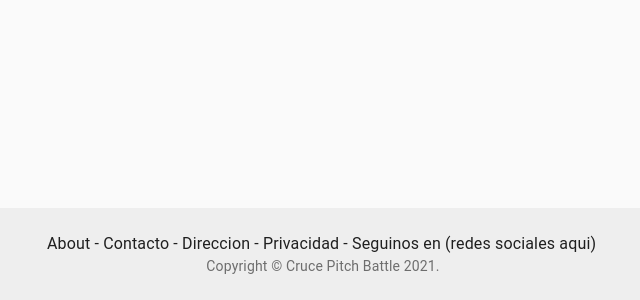
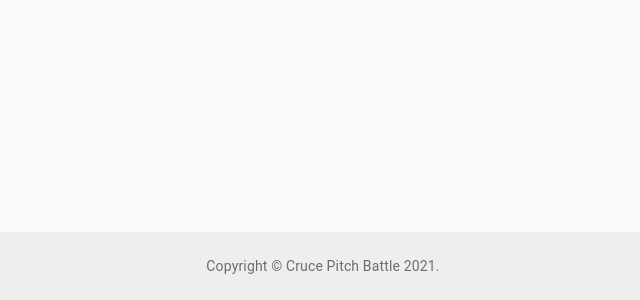
Before and after one commit to rinalditomas/CRUCE, a React (Create React App) app in the folder front/: page / in a window 1280 px wide. Shown: the part 981-1281 px from the top of the page, without its empty margins (317-957 px from the left). Built offline with nearby package versions, Linux system fonts and the light colour scheme.

Commit message:
presentacion1

```diff
--- a/front/src/components/App/Carousel.jsx
+++ b/front/src/components/Carousel.jsx
@@ -8,7 +8,7 @@ import KeyboardArrowLeft from "@material-ui/icons/KeyboardArrowLeft";
 import KeyboardArrowRight from "@material-ui/icons/KeyboardArrowRight";
 
 
-import useStyles from '../../utils/stylesCarousel'
+import useStyles from '../utils/stylesCarousel'
 
 const tutorialSteps = [
   {
--- a/front/src/components/App/Footer.jsx
+++ b/front/src/components/Footer.jsx
@@ -1,13 +1,13 @@
 import React from "react";
 import CssBaseline from "@material-ui/core/CssBaseline";
-import Typography from "@material-ui/core/Typography";
+
 
 import Container from "@material-ui/core/Container";
-import Link from "@material-ui/core/Link";
 
-import useStyles from "../../utils/stylesFooter";
 
-import Copyright from "../../utils/Copyright";
+import useStyles from "../utils/stylesFooter";
+
+import Copyright from "../utils/Copyright";
 
 export default function StickyFooter() {
   const classes = useStyles();
@@ -17,11 +17,7 @@ export default function StickyFooter() {
       <CssBaseline />
       <footer className={classes.footer}>
         <Container maxWidth="sm">
-          <Typography variant="body1">
-            About - Contacto - Direccion - Privacidad - Seguinos en (redes
-            sociales aqui)
-          </Typography>
-          <Copyright />
+        <Copyright />
         </Container>
       </footer>
     </div>
--- a/front/src/components/App/Home.jsx
+++ b/front/src/components/Home.jsx
@@ -1,12 +1,9 @@
 import React from "react";
-
-import Footer from "./Footer";
 import Carousel from "./Carousel";
 const Home = () => {
   return (
     <div>
       <Carousel />
-      <Footer />
     </div>
   );
 };
--- a/front/src/components/Users/Login.jsx
+++ b/front/src/components/Login.jsx
@@ -11,8 +11,8 @@ import Box from '@material-ui/core/Box';
 import Grid from '@material-ui/core/Grid';
 import LockOutlinedIcon from '@material-ui/icons/LockOutlined';
 import Typography from '@material-ui/core/Typography';
-import Copyright from '../../utils/Copyright'
-import useStyles from '../../utils/stylesLogins'
+import Copyright from '../utils/Copyright'
+import useStyles from '../utils/stylesLogins'
 
 export default function Login() {
   const classes = useStyles();
--- a/front/src/components/Users/RegistroCadeteria.jsx
+++ b/front/src/components/RegisterCadeteria.jsx
@@ -12,8 +12,8 @@ import Typography from "@material-ui/core/Typography";
 
 import Container from "@material-ui/core/Container";
 
-import useStyles from "../../utils/stylesRegister";
-import Copyright from "../../utils/Copyright";
+import useStyles from "../utils/stylesRegister";
+import Copyright from "../utils/Copyright";
 
 export const Cadeteria = () => {
 const classes = useStyles();
--- a/front/src/components/Users/RegistroCadete.jsx
+++ b/front/src/components/RegisterUser.jsx
@@ -11,8 +11,8 @@ import Container from "@material-ui/core/Container";
 
 import {Link} from 'react-router-dom'
 
-import useStyles from "../../utils/stylesRegister";
-import Copyright from "../../utils/Copyright";
+import useStyles from "../utils/stylesRegister";
+import Copyright from "../utils/Copyright";
 
 
 export const Cadete = () => {
--- a/front/src/components/Users/Main.jsx
+++ b/front/src/components/SelectButtons.jsx
@@ -1,10 +1,10 @@
 import React, { useState } from "react";
 import Button from "@material-ui/core/Button";
 
-import { Cadete } from "./RegistroCadete";
-import { Cadeteria } from "./RegistroCadeteria";
+import { Cadete } from "./RegisterUser";
+import { Cadeteria } from "./RegisterCadeteria";
 
-import useStyles from "../../utils/stylesRegister";
+import useStyles from "../utils/stylesRegister";
 
 const Main = () => {
 
--- a/front/src/components/App/App.jsx
+++ b/front/src/containers/App.jsx
@@ -1,10 +1,11 @@
 
 import { Switch, Route, Redirect } from "react-router-dom";
-import Navbar from "../App/Navbar";
+import Navbar from "../components/Navbar";
 // import Home from "../Home";
-import Login from "../Users/Login";
-import Main from '../Users/Main'
-import Home from "./Home";
+import Login from "../components/Login";
+import Main from '../components/SelectButtons'
+import Home from "../components/Home";
+import Footer from "../components/Footer";
 // import Cadete from "../Cadete";
 // import Cadeteria from "../Cadeteria";
 // import Admin from "../Admin";
@@ -27,6 +28,7 @@ export default function App() {
         <Route exact path="/admin" />
         <Redirect to="/" />
       </Switch>
+     <Footer/>
     </div>
   );
 }
--- a/front/src/index.js
+++ b/front/src/index.js
@@ -2,7 +2,7 @@ import React from "react";
 import ReactDOM from "react-dom";
 import { BrowserRouter } from "react-router-dom";
 import "./utils/styles.css";
-import App from "./components/App/App";
+import App from "./containers/App";
 
 ReactDOM.render(
   <BrowserRouter>
```
Also changed, not shown: front/src/components/ListCadeterias.jsx (renamed from front/src/components/App/ListaCadeterias.jsx), front/src/components/Navbar.jsx (renamed from front/src/components/App/Navbar.jsx).
